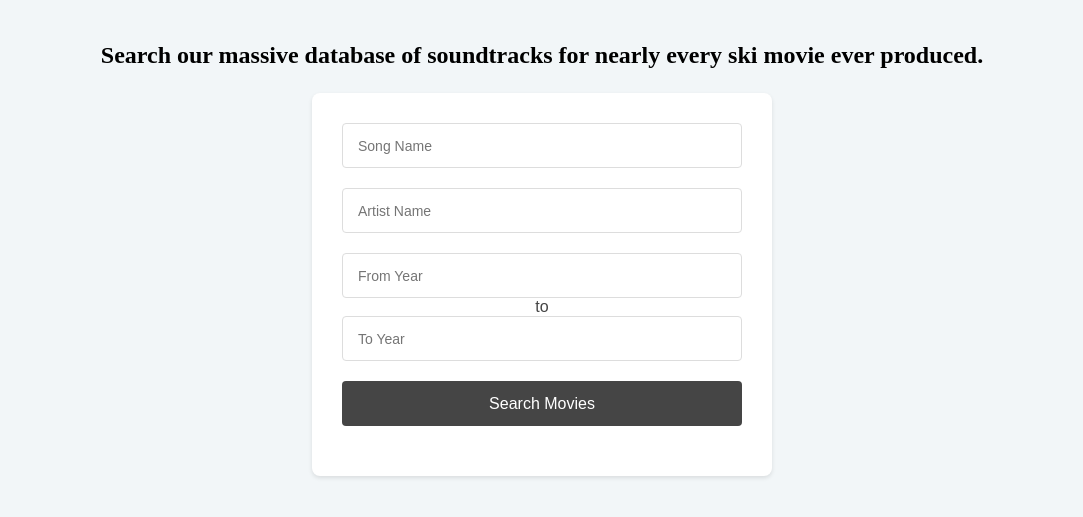
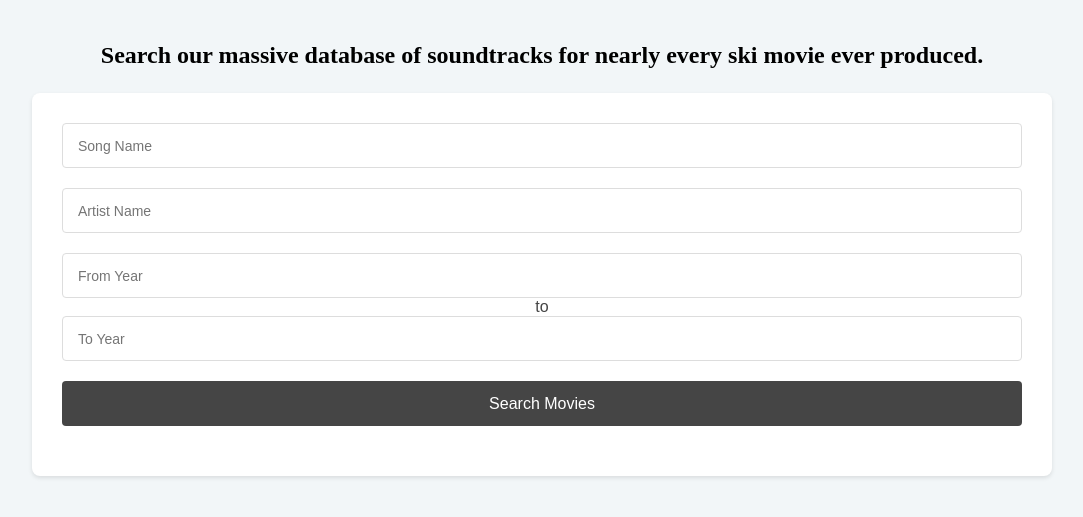
Before and after one commit to Gin-G/SkiTunes, a Flask app: page / in a window 1280 px wide. Shown: the part 265-782 px from the top of the page, without its empty margins (98-1181 px from the left). Run offline with Flask 3, Linux system fonts and the light colour scheme; data that the repository does not hold is empty; parts of the project's set-up code (start-up, migrations or seed data) failed here and were passed over.

Commit message:
Update style.css
change sign-up bubble to 75%

```diff
--- a/skitunes/skitunes/static/style.css
+++ b/skitunes/skitunes/static/style.css
@@ -20,7 +20,7 @@ body {
 /* Form container styles */
 .signup-bubble {
   margin: 20px auto;
-  width: 400px;  /* Fixed width instead of percentage for better control */
+  width: 75%;  /* Fixed width instead of percentage for better control */
   font-family: Arial, sans-serif;
   background-color: #FFFFFF;
   color: #454545;
```
